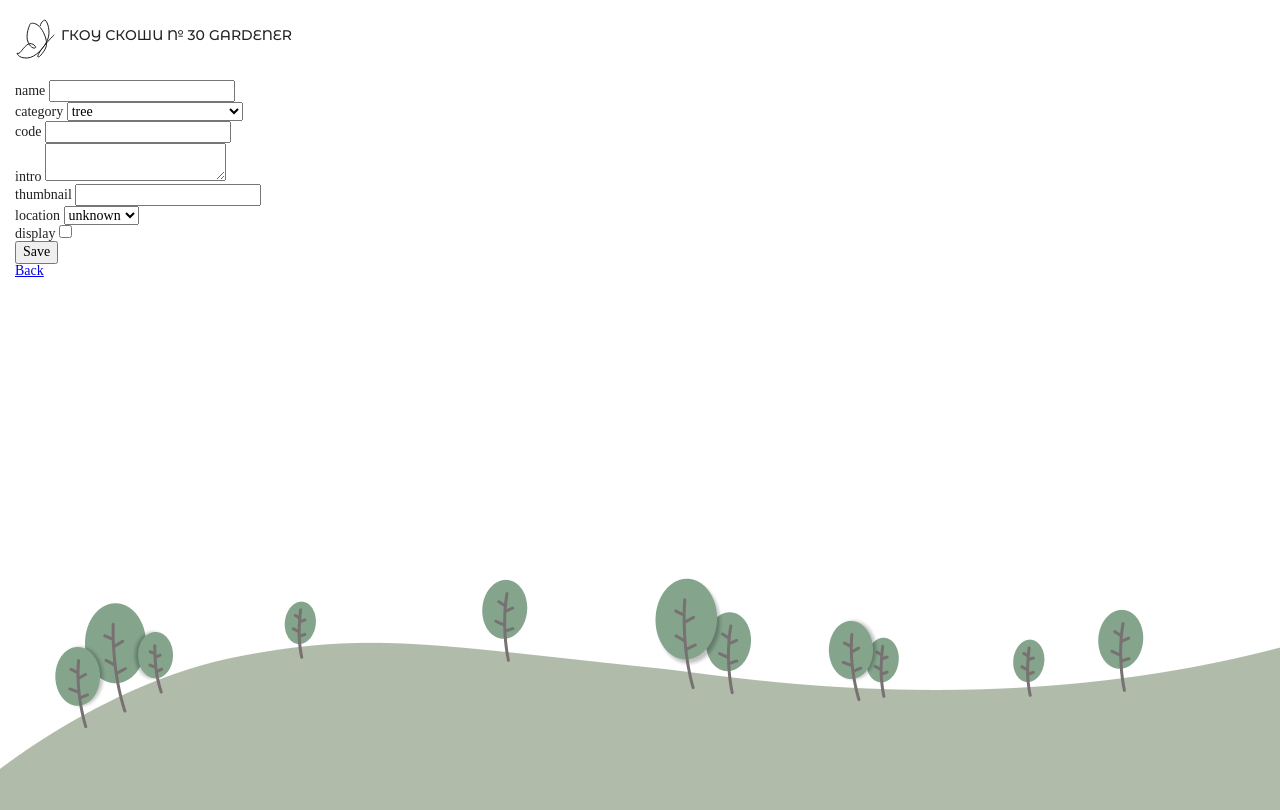
After one commit to svbabaya/garden-series-2, a Flask app: page /admin/plant/ in a window 1280 px wide. The commit adds this page. Run offline with Flask 3, Linux system fonts and the light colour scheme.

Commit message:
Fix crud for plant

```diff
--- a/garden/forms.py
+++ b/garden/forms.py
@@ -31,4 +31,4 @@ class PlantForm(FlaskForm):
                                                   ('zone_4', 'zone_4'),
                                                   ('zone_5', 'zone_5')])
     display = BooleanField('display', default=False)
-    submit = SubmitField('upload')
+    submit = SubmitField('Save')
--- a/garden/routes.py
+++ b/garden/routes.py
@@ -227,6 +227,5 @@ def send_file(filename):
 #   data = Message.query.all()
 #   return jsonify(data)
 
-
 if __name__ == '__main__':
     app.run(debug=True)
--- a/garden/templates/admin/create_message.html
+++ b/garden/templates/admin/create_message.html
@@ -1,7 +1,7 @@
 {% extends 'admin_base.html' %}
 
 {% block main %}
-  <form action="/admin/message/" method="post" class="">
+  <form action="/admin/message/" method="post">
     {{ form.hidden_tag() }}
     <p>{{ form.text.label() }} {{ form.text() }}</p>
     <p>{{ form.author.label() }} {{ form.author() }}</p>
--- /dev/null
+++ b/garden/templates/admin/create_plant.html
@@ -0,0 +1,22 @@
+{% extends 'admin_base.html' %}
+
+{% block main %}
+  <form action="/admin/plant/" method="post">
+    {{ form.hidden_tag() }}
+    <p>{{ form.name.label() }} {{ form.name() }}</p>
+    <p>{{ form.category.label() }} {{ form.category() }}</p>
+    <p>{{ form.code.label() }} {{ form.code() }}</p>
+
+    <p>{{ form.intro.label() }} {{ form.intro() }}</p>
+    <p>{{ form.thumbnail.label() }} {{ form.thumbnail() }}</p>
+    <p>{{ form.location.label() }} {{ form.location() }}</p>
+
+    <p>{{ form.display.label() }} {{ form.display() }}</p>
+    <p>{{ form.submit() }}</p>
+  </form>
+
+  <div class="btn-back">
+    <a href="{{ url_for('open_admin_page') }}">Back</a>
+  </div>
+
+{% endblock %}
```
Also changed, not shown: README.md, garden/garden.sqlite.
